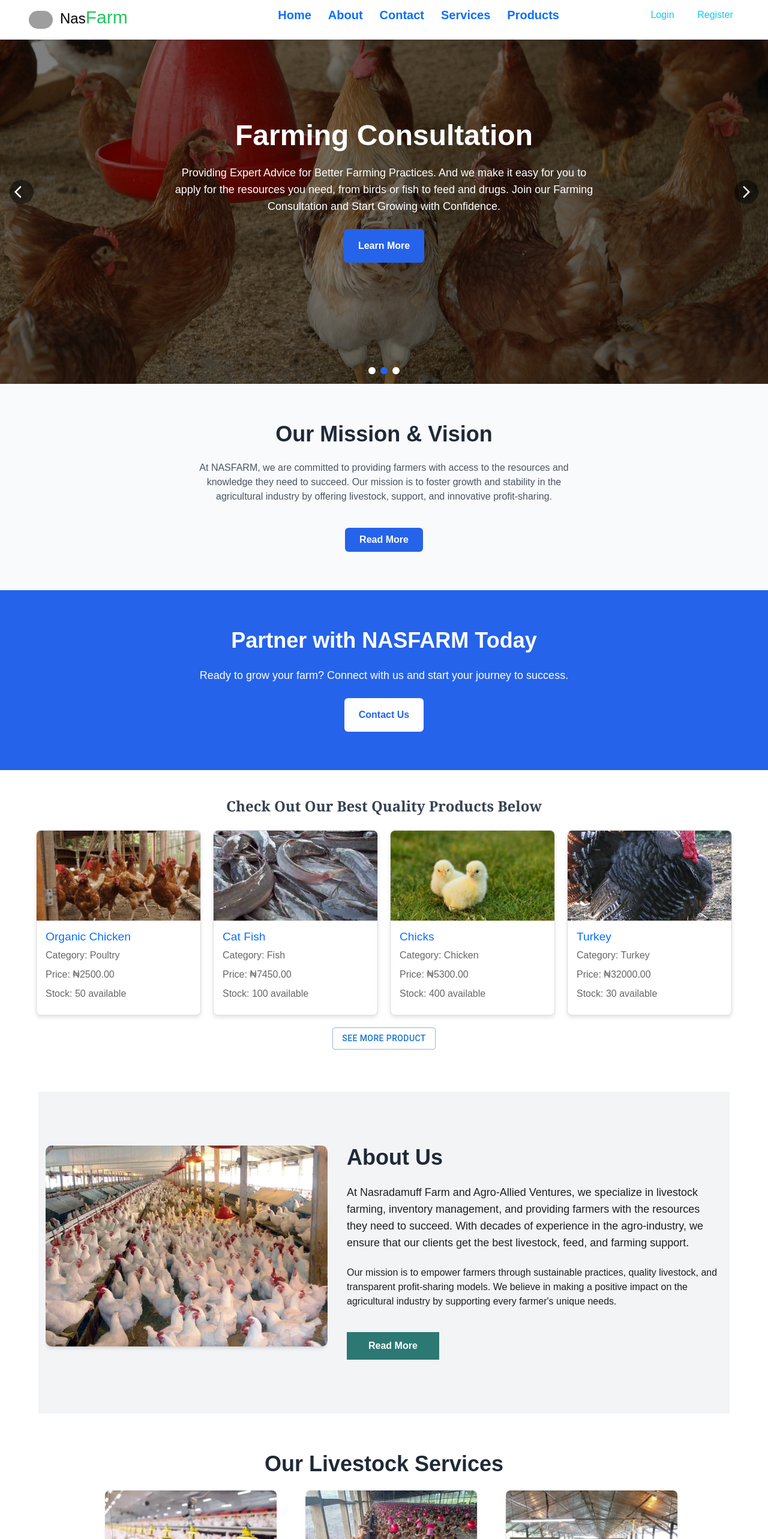
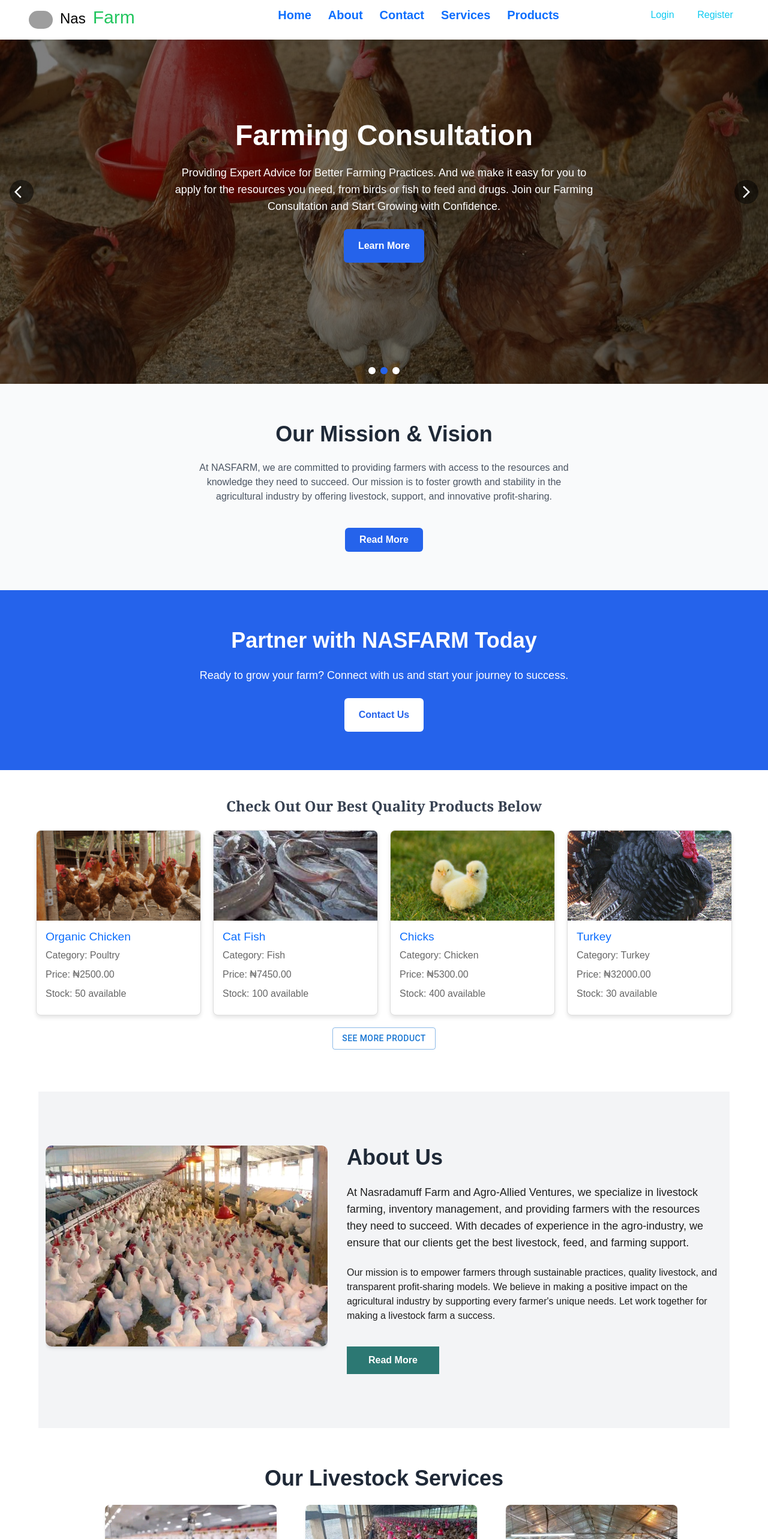
Before and after one commit to bolaji2274/backend-conf, a React (Create React App) app in the folder frontend/: page / in a window 1280 px wide. Shown: the top 2566 px of the page at 60% size. Built offline with nearby package versions, Linux system fonts and the light colour scheme; grey boxes are pictures that could not be loaded.

Commit message:
modified the about the descriprion and navbar

```diff
--- a/frontend/src/pages/About.js
+++ b/frontend/src/pages/About.js
@@ -74,6 +74,7 @@ function About() {
                   models. We believe in making a positive impact on the
                   agricultural industry by supporting every farmer's unique
                   needs.
+                  Let work together for making a livestock farm a success.
                 </p>
                 <Link
                   to="/about#full-description"
--- a/frontend/src/pages/Navbar/Navbar.jsx
+++ b/frontend/src/pages/Navbar/Navbar.jsx
@@ -49,7 +49,7 @@ const Navbar = () => {
                       className="w-10 inline-block rounded-full"
                     />
                     {/* <span>NASFARM</span> */}
-                    <h2 className='text-2xl text-black'>Nas<span className='text-3xl text-green-500'>Farm</span></h2>
+                    <h2 className='text-2xl text-black'>Nas<span className='text-3xl text-green-500 ml-3'>Farm</span></h2>
                   </Link>
 
         <div className='flex items-center gap-5'>
```
